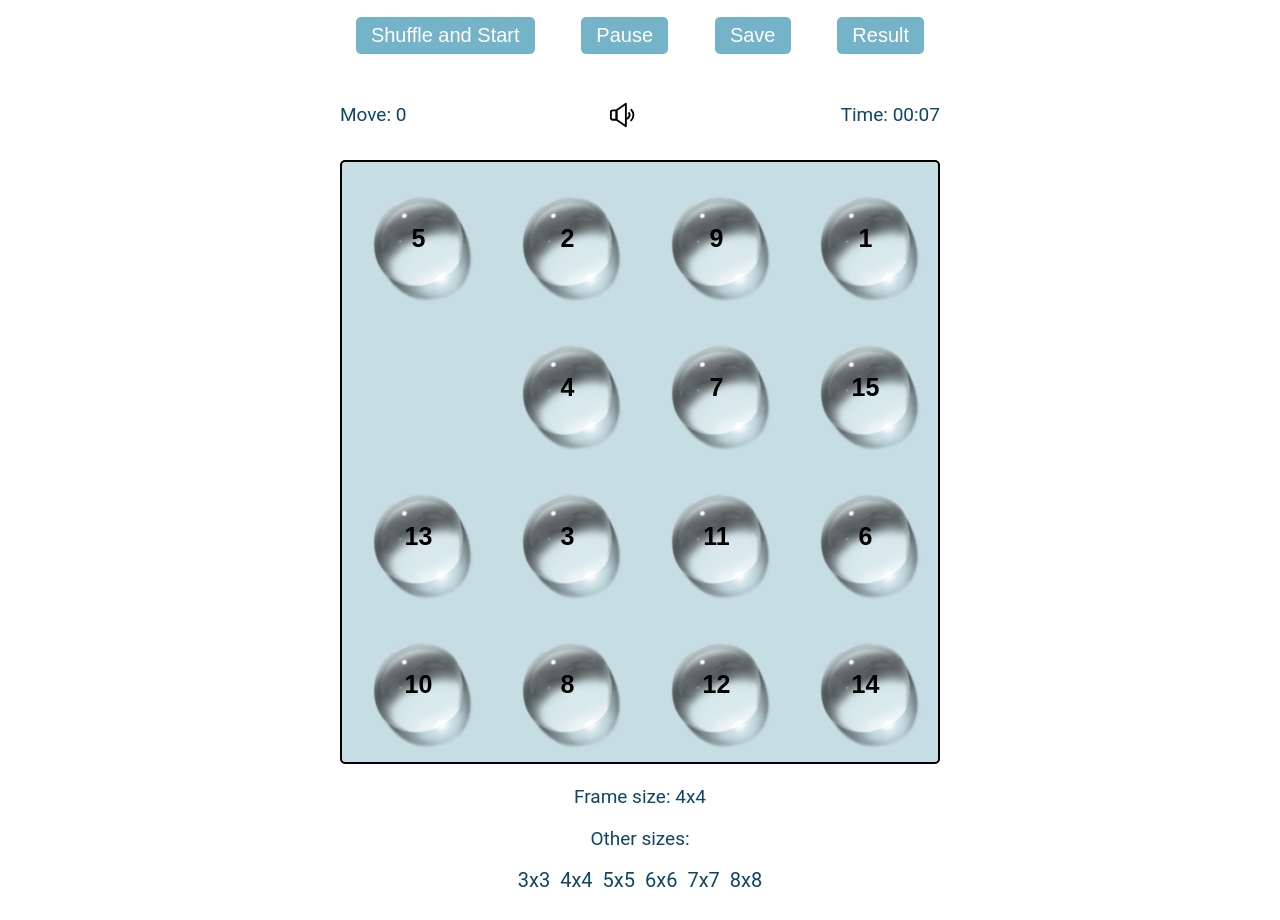
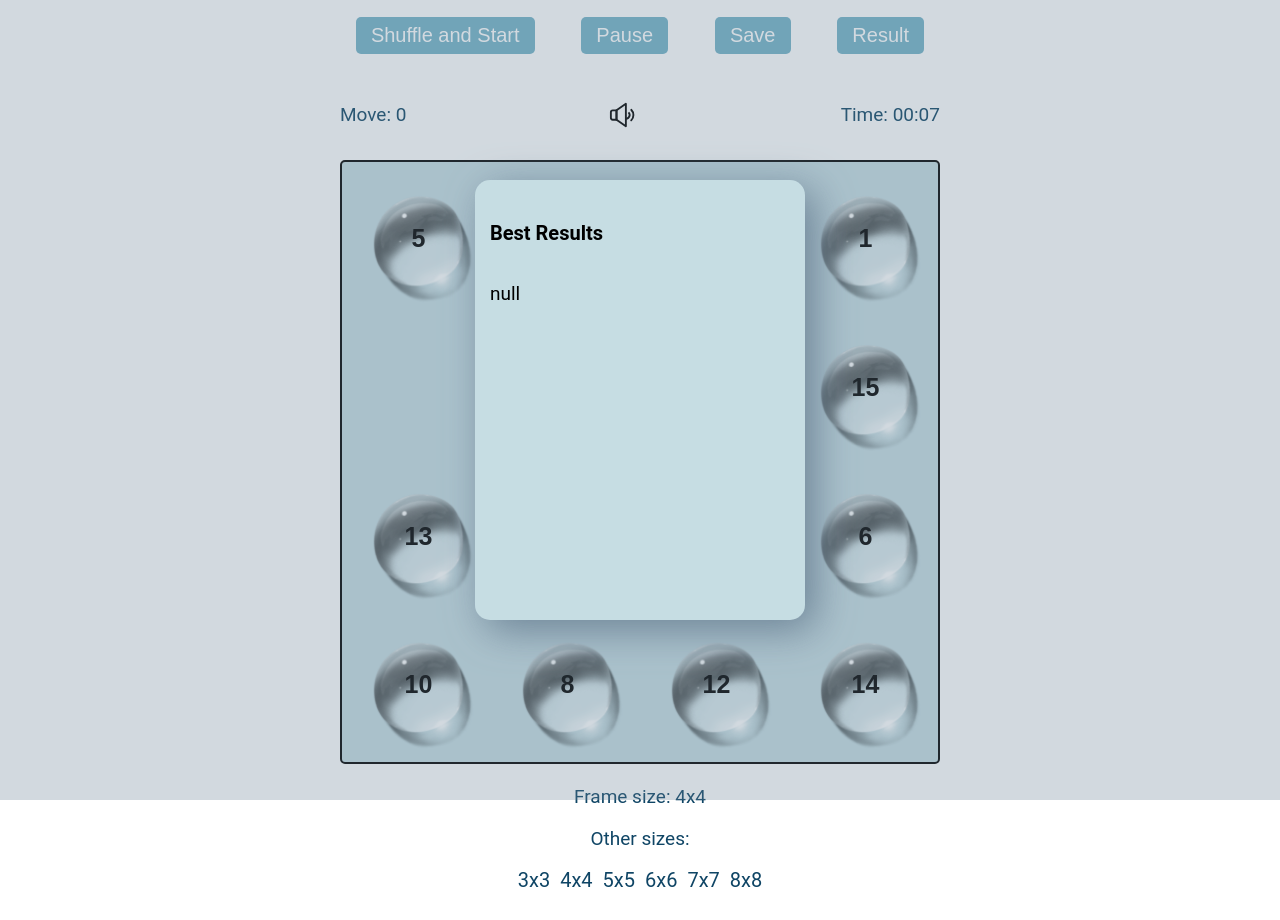
Before and after one commit to JanaAhurtsova/gem-puzzle, a website: page gem-puzzle/index.html in a window 1280 px wide. Both pictures are taken after a click on the button "Result". Drawn offline with Linux system fonts and the light colour scheme.

Commit message:
feat: generate results frame

```diff
--- a/gem-puzzle/index.js
+++ b/gem-puzzle/index.js
@@ -165,6 +165,7 @@ function createTiles() {
     for (let i = 0; i < selectedSize * selectedSize; i++) {
         const cell = document.createElement('button');
         cell.classList.add('cell');
+        cell.setAttribute('id', i)
         cell.dataset.id = i;
         frame.append(cell)
 
@@ -183,7 +184,6 @@ function createTiles() {
         cells.push(cell)
     }
 }
-
 createTiles()
 
 let countTile = selectedSize * selectedSize;
@@ -241,9 +241,7 @@ function shuffledField() {
     if(!isSolvable(matrix)) {
         shuffledField();
     }
-
 }
-
 shuffledField();
 
 function randomShuffle(arr) {
@@ -285,7 +283,6 @@ function game(event) {
 //solvability check
 function findValidCoordinates({ blankCoords, matrix, blockedCoords }) {
     let validCoords = [];
-    let i = 0;
     for(let y = 0; y < matrix.length; y++) {
         for(let x = 0; x < matrix[y].length; x++) {
             if(isValidForSwap({x, y}, blankCoords)) {
@@ -342,6 +339,7 @@ function findEmptyPos(matrix) {
         }
     }
 }
+
 function isSolvable(matrix) {
     let matrixArr = matrix.flat();
     let pos = findEmptyPos(matrix);
@@ -461,6 +459,9 @@ function generateWonCard() {
     overlayWon.innerHTML = template;
     overlayWon.addEventListener('click', closeWonMessage);
     audioWin.play();
+    let result = `move: ${moveNum.textContent}, time: ${timeNum.textContent}`
+    localStorage.setItem('result', result);
+
     return overlayWon;
 }
 
@@ -487,9 +488,8 @@ function dragStart(event) {
 
     if(isValid) {
         setTimeout(() => {
-            cell.setAttribute('droggable', true)
             cell.classList.add('hide')
-            event.dataTransfer.setData('id', event.target.dataset.id)
+            // event.dataTransfer.setData('id', event.target.id);
         }, 0)
     }
 }
@@ -499,10 +499,60 @@ function dragEnd(event) {
     cell.classList.remove('hide');
 }
 
-function dragOver(event) {
-    event.preventDefault();
+// function dragOver(event) {
+//     event.preventDefault();
+// }
+
+// function dragDrop(event) {
+//     audio.play();
+//     const id = event.dataTransfer.getData('id')
+//     const draggableElement = document.getElementById(id);
+//     frame.append(draggableElement);
+//     event.dataTransfer.clearData()
+// }
+// window.addEventListener('load', getLocalStorage)
+saveBtn.addEventListener('click', setLocalStorage)
+
+function setLocalStorage() {
+    localStorage.setItem('matrix', JSON.stringify(matrix));
+    localStorage.setItem('time', timeNum.textContent);
+    localStorage.setItem('move', moveNum.textContent);
 }
 
-cells.forEach(cell => {
-    cell.addEventListener('dragover', dragOver);
-})
+// function getLocalStorage() {
+//     if(localStorage.getItem('matrix')) {
+//         matrix = JSON.parse(localStorage.getItem('matrix'));
+//     }
+//     if(localStorage.getItem('move')) {
+//         moveNum.textContent = localStorage.getItem('move');
+//     }
+//     if(localStorage.getItem('time')) {
+//         timeNum.textContent = localStorage.getItem('time');
+//     }
+// }
+
+function generateResults() {
+    let template = '';
+    const overlayResult = document.createElement('div');
+    overlayResult.className = 'overlay__result';
+
+    template += `<div class='results'>`
+    template += `<p class='results__title'> Best Results </p>`
+    template += `<p> ${localStorage.getItem('result')} </p>`
+    template += `</div>`
+
+    body.append(overlayResult)
+    overlayResult.innerHTML = template;
+    overlayResult.addEventListener('click', closeResults);
+
+    return overlayResult
+}
+
+resultBtn.addEventListener('click', generateResults)
+
+function closeResults(e) {
+    let classes = e.target.classList;
+    if(classes.contains('overlay__result')) {
+        document.querySelector('.overlay__result').remove();
+    }
+}
--- /dev/null
+++ b/gem-puzzle/sass/base/_result.scss
@@ -0,0 +1,30 @@
+.overlay__result {
+    display: none;
+    position: fixed;
+    top: 0;
+    left: 0;
+    width: 100%;
+    height: 100%;
+    background-color: rgba(108, 131, 150, .3);
+    display: flex;
+    align-items: center;
+    justify-content: center;
+    z-index: 12;
+}
+
+.results {
+    @include flex($align: flex-start, $justify: flex-start);
+    flex-direction: column;
+    width: 300px;
+    height: 400px;
+    background-color: $color-background;
+    border-radius: 15px;
+    padding: 20px 15px;
+    filter: drop-shadow(10px 10px 20px rgb(108, 131, 150));
+}
+
+.results__title {
+    font-size: 2rem;
+    font-weight: bold;
+    margin-bottom: 15px;
+}
--- a/gem-puzzle/sass/style.scss
+++ b/gem-puzzle/sass/style.scss
@@ -7,6 +7,7 @@
 @import "base/buttons";
 @import "base/hamburger";
 @import "base/won";
+@import "base/result";
 
 //Layouts
 @import "layout/header";
```
Also changed, not shown: gem-puzzle/sass/style.css, 1 other file.
